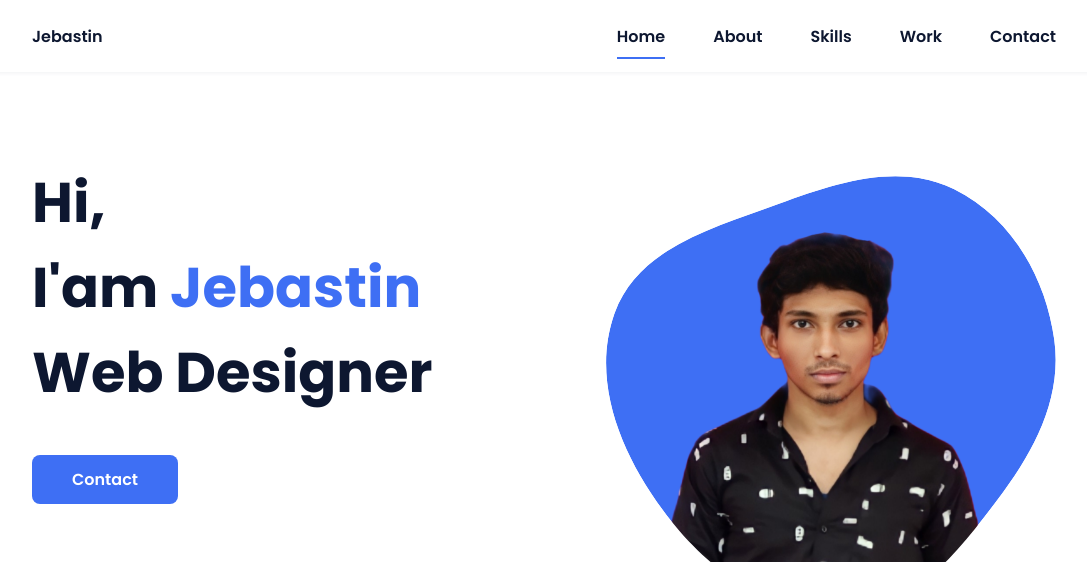
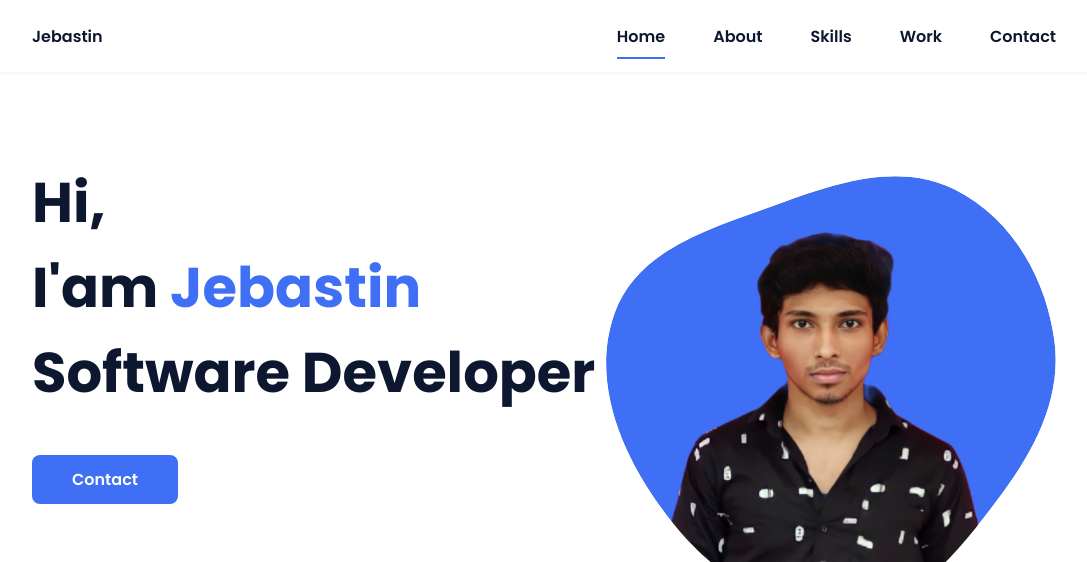
Before and after one commit to jebastin2003/JebastinPortfolio, a plain HTML site: page index.html in a window 1280 px wide. Shown: the top 562 px of the page, without its empty margins (96-1183 px from the left). Drawn offline with nearby package versions, Linux system fonts and the light colour scheme.

Commit message:
Update index.html

```diff
--- a/index.html
+++ b/index.html
@@ -40,7 +40,7 @@
             <!--===== HOME =====-->
             <section class="home bd-grid" id="home">
                 <div class="home__data">
-                    <h1 class="home__title">Hi,<br>I'am <span class="home__title-color">Jebastin</span><br> Web Designer</h1>
+                    <h1 class="home__title">Hi,<br>I'am <span class="home__title-color">Jebastin</span><br> Software Developer</h1>
 
                     <a href="#contact" class="button">Contact</a>
                 </div>
```
